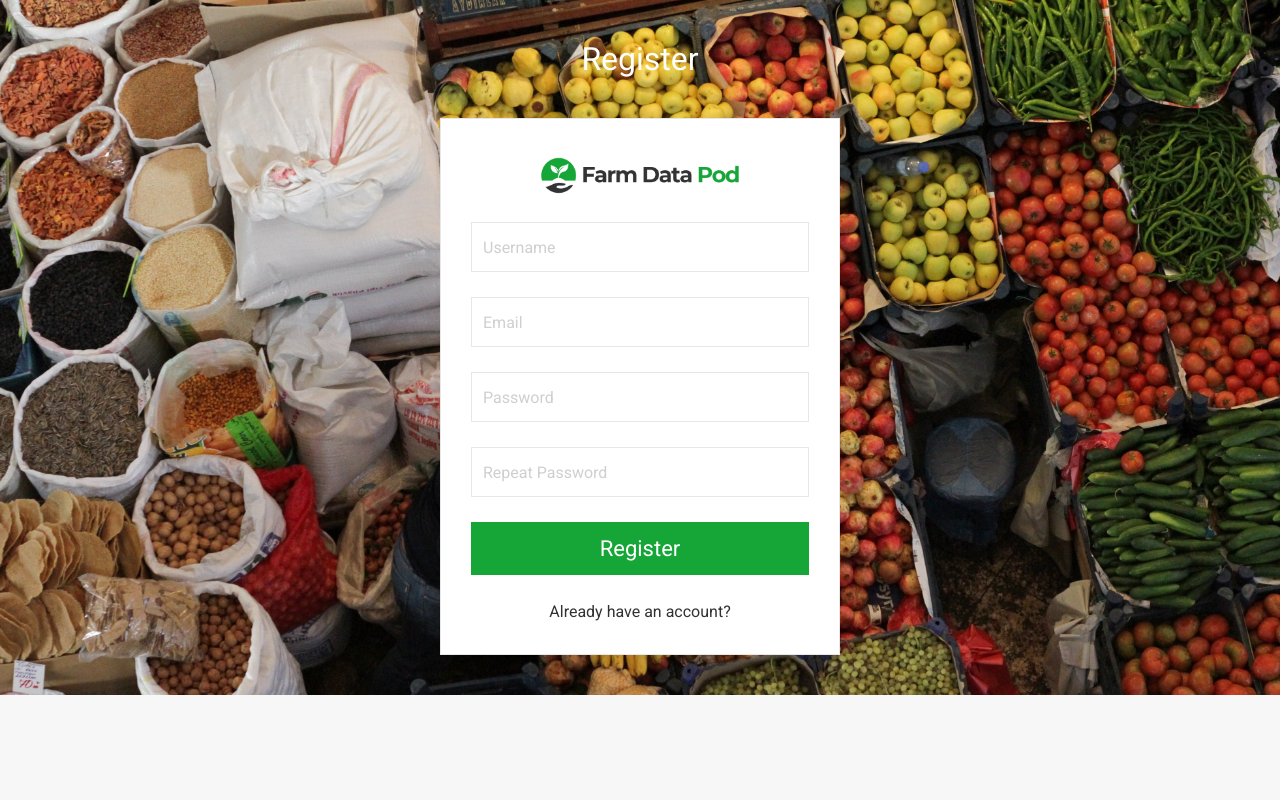
After one commit to Mugo-Ndungu/farmdatapod, a PHP site: page /sign-up.php in a window 1280 px wide. The commit adds this page. Run offline with PHP 8.4, Linux system fonts and the light colour scheme.

Commit message:
Added Sign-Up form

```diff
--- /dev/null
+++ b/sign-up.php
@@ -0,0 +1,84 @@
+<!DOCTYPE html>
+<html lang="en">
+
+<head>
+    <meta charset="utf-8">
+    <meta name="viewport" content="width=device-width, initial-scale=1.0, user-scalable=0">
+    <title>Farm Data Pod - Sign Up</title>
+
+    <!-- Favicons -->
+    <link rel="apple-touch-icon" sizes="180x180" href="assets/img/favicon_io">
+    <link rel="icon" type="image/png" sizes="32x32" href="assets/img/favicon_io/favicon-32x32.png">
+    <link rel="icon" type="image/png" sizes="16x16" href="assets/img/favicon_io/favicon-16x16.png">
+    <link rel="manifest" href="assets/img/favicon_io/site.webmanifest">
+
+    <!-- Bootstrap CSS -->
+    <link rel="stylesheet" href="assets/css/bootstrap.min.css">
+
+    <!-- Fontawesome CSS -->
+    <link rel="stylesheet" href="assets/plugins/fontawesome/css/fontawesome.min.css">
+    <link rel="stylesheet" href="assets/plugins/fontawesome/css/all.min.css">
+
+    <!-- Feathericon CSS -->
+    <link rel="stylesheet" href="assets/css/feather.css">
+
+    <!-- Main CSS -->
+    <link rel="stylesheet" href="assets/css/style.css">
+
+</head>
+<style>
+    body {
+        overflow: hidden !important;
+    }
+</style>
+
+<body>
+    <!-- Main Wrapper -->
+    <div class="main-wrapper" style="background-image: url('assets/img/pexels-feyza-tuğba-14650538.jpg'); background-size: cover;">
+        <div class="account-page">
+            <div class="container">
+                <h3 class="account-title" style="color: #fff;">Register</h3>
+                <div class="account-box">
+                    <div class="account-wrapper">
+                        <div class="account-logo">
+                            <a href="index"><img src="assets/img/3.png" alt="Farm Data Pod Logo"></a>
+                        </div>
+                        <form id="registration-form">
+                            <div class="form-group form-focus">
+                                <label class="focus-label">Username</label>
+                                <input class="form-control floating" type="text">
+                            </div>
+                            <div class="form-group form-focus">
+                                <label class="focus-label">Email</label>
+                                <input class="form-control floating" type="text">
+                            </div>
+                            <div class="form-group form-focus">
+                                <label class="focus-label">Password</label>
+                                <input class="form-control floating" type="password">
+                            </div>
+                            <div class="form-group form-focus">
+                                <label class="focus-label">Repeat Password</label>
+                                <input class="form-control floating" type="password">
+                            </div>
+                            <div class="form-group text-center">
+                                <button class="btn btn-primary btn-block account-btn" type="submit">Register</button>
+                            </div>
+                            <div class="text-center">
+                                <a href="sign-in">Already have an account?</a>
+                            </div>
+                        </form>
+                    </div>
+                </div>
+            </div>
+        </div>
+    </div>
+    <!-- /Main Wrapper -->
+
+    <!-- jQuery -->
+    <script src="assets/js/jquery-3.6.0.min.js"></script>
+
+    <!-- Bootstrap Core JS -->
+    <script src="assets/js/bootstrap.bundle.min.js"></script>
+</body>
+
+</html>
--- a/templates/side-menu.php
+++ b/templates/side-menu.php
@@ -14,7 +14,7 @@
                         </li>
                         <li id="parentli">
 
-                            <a href="hub-view.php"><i class="fa fa-eye-slash" aria-hidden="true"></i> <span class="side-txt"> View Hubs</span></a>
+                            <a href="hub-view"><i class="fa fa-eye-slash" aria-hidden="true"></i> <span class="side-txt"> View Hubs</span></a>
                         </li>
                     </ul>
                 </li>
```
Also changed, not shown: aggregation-reg.php (+42 -8 lines).
